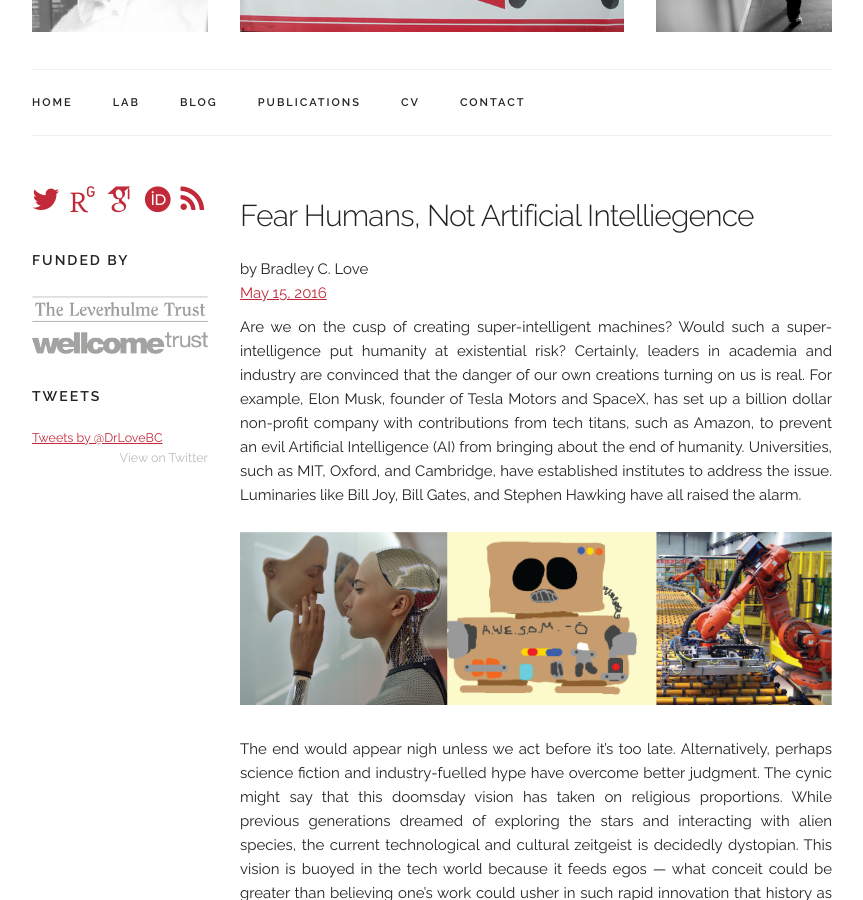
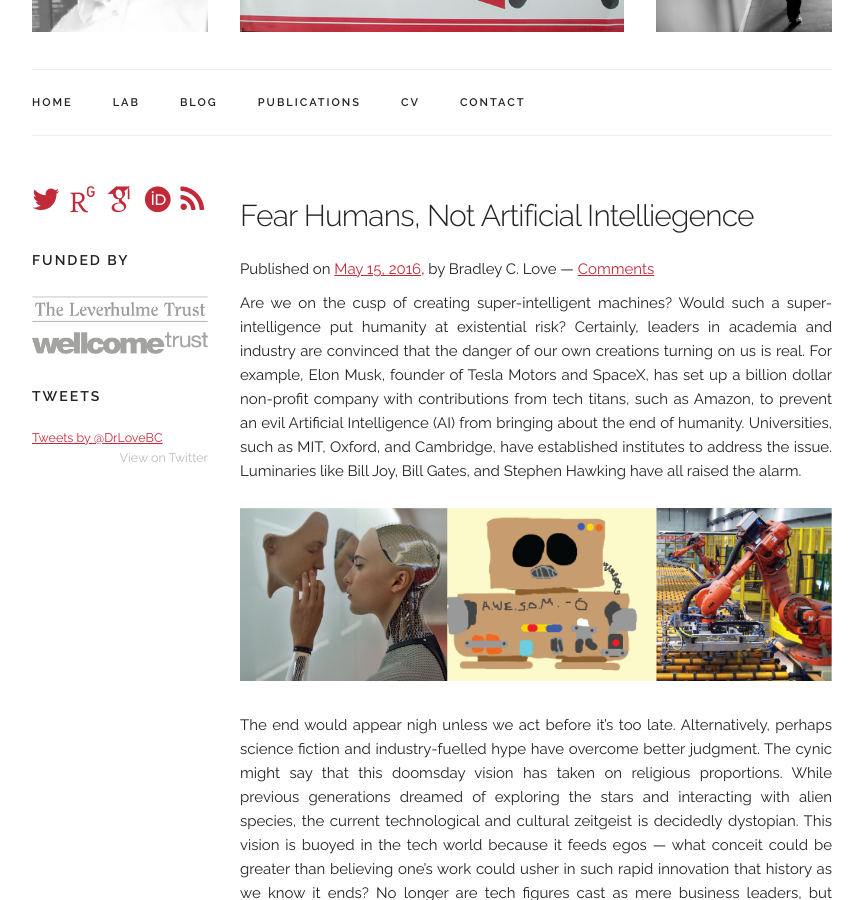
Before and after one commit to lovebc/lovebc.github.io, a Jekyll site: the page built from _posts/2016-05-15-fear-humans-not-artificial-intelligence.md, in a window 1280 px wide and 900 px high, scrolled down 471 px. Shown: the whole window, without its empty margins (208-1071 px from the left). Built offline with Jekyll 4.4.1, drawn with Linux system fonts in a browser that asks for light colours; nearby versions of some CDN libraries; some web fonts are replaced; comment, search, counter and statistics services are not loaded.

Commit message:
Update post.html

```diff
--- a/_layouts/post.html
+++ b/_layouts/post.html
@@ -5,7 +5,8 @@ layout: blog
 <div class="docs-section examples top">
 <article class="post">
   <h4>{{ page.title }}</h4>
-  <div class ="author">by {{ page.author }}  <div class ="date"><a href="{{ page.url }}">{{ page.date | date: "%B %e, %Y" }}</a></div>
+  <div class ="date">Published on <a href="{{ page.url }}">{{ page.date | date: "%B %e, %Y" }}</a>, by {{ page.author }}
+  — <a href="{{ page.url }}#disqus_thread">Comments</a>
 </div>
 
   <div class="entry">
@@ -15,3 +16,4 @@ layout: blog
   {% include disqus.html %}
 </article>
 </div>
+<script id="dsq-count-scr" src="//bradove.disqus.com/count.js" async></script>
```
